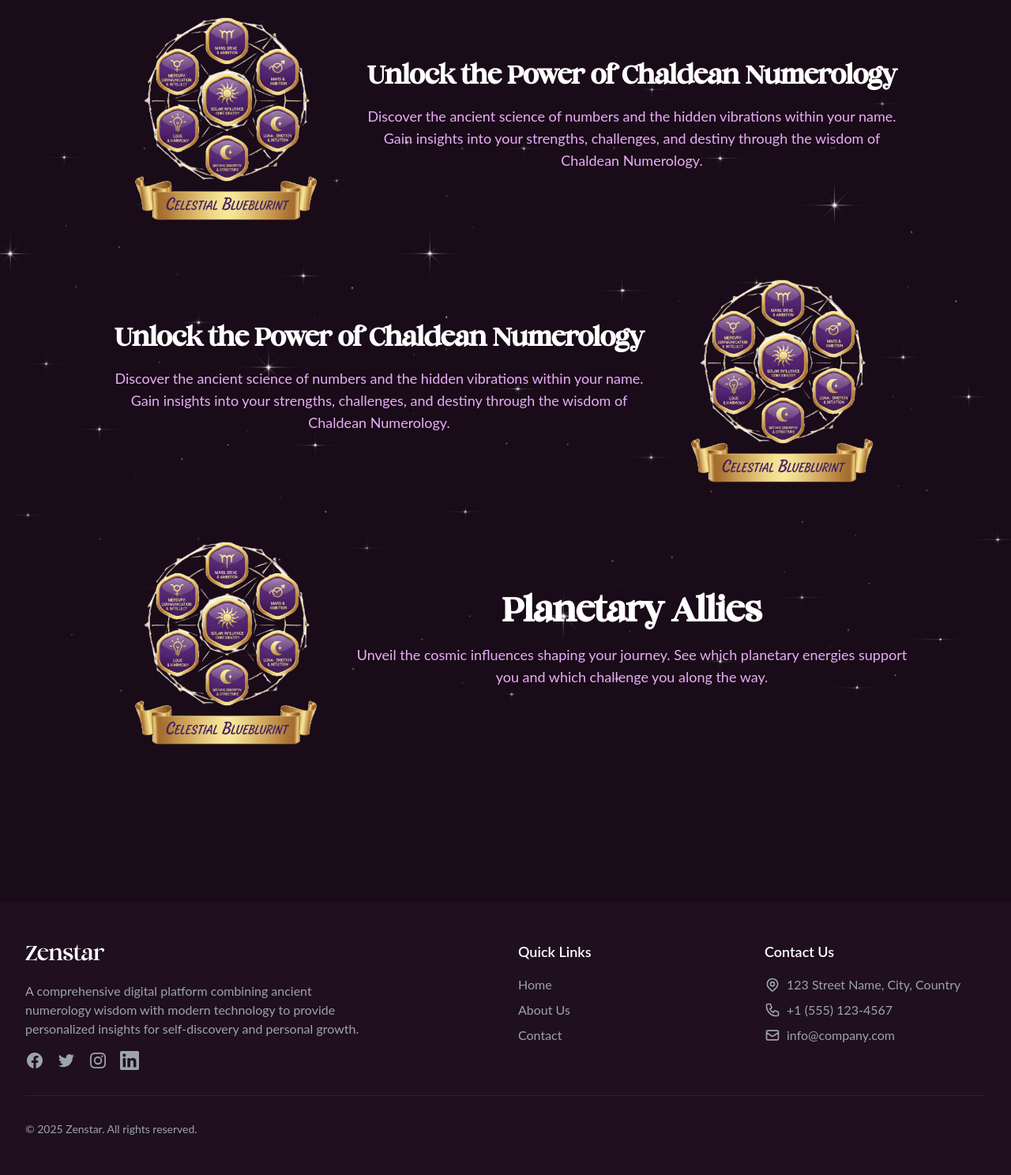
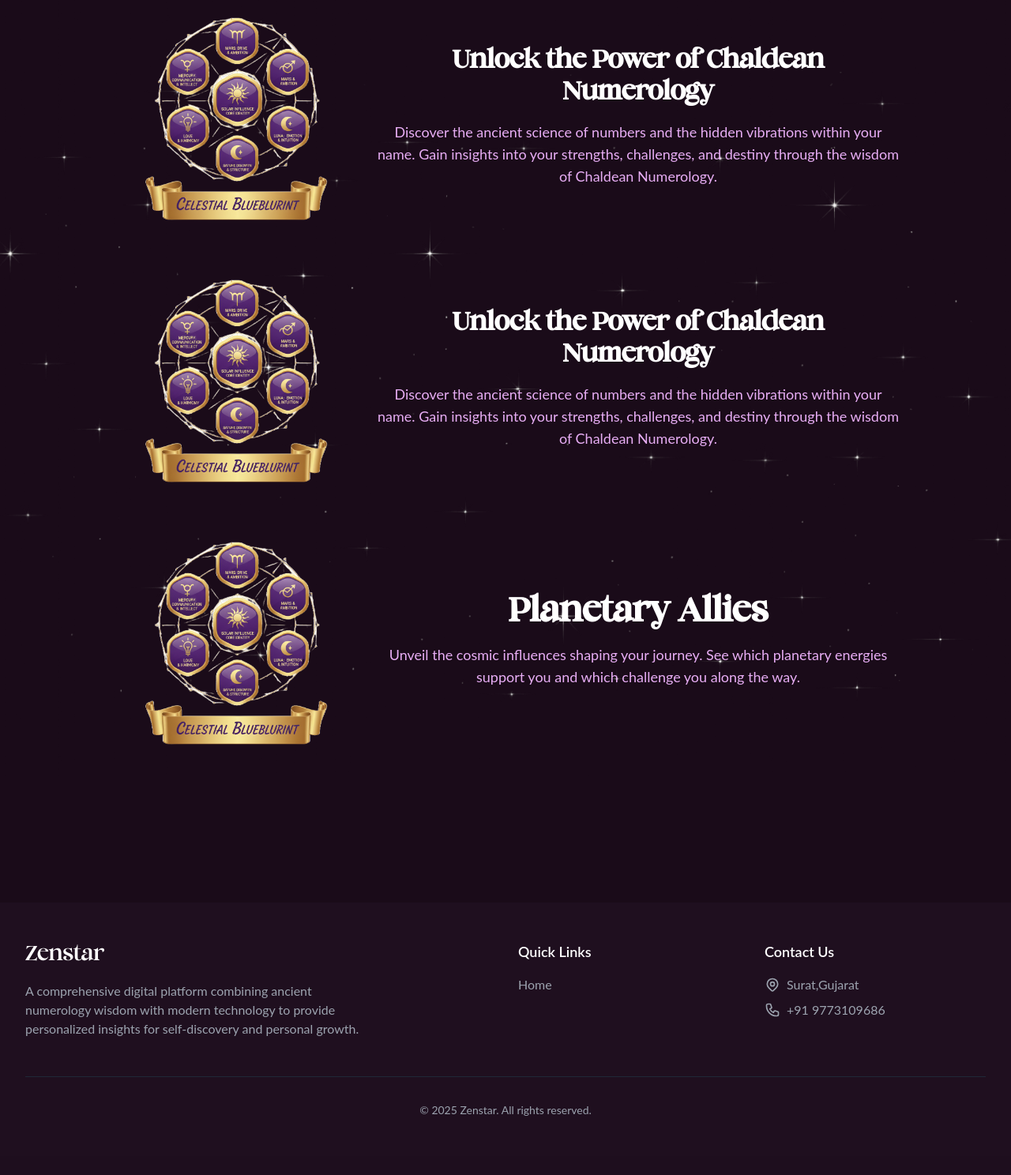
Before and after one commit to shanirawal/Zen, a PHP site: page /home.php in a window 1280 px wide. Shown: the part 865-2353 px from the top of the page at 79% size. After the commit the page ends 2278 px from the top, so only its background shows below. Run offline with PHP 8.4, Linux system fonts and the light colour scheme; the visitor is signed in with stand-in values (Sample User, id 1); some libraries are stand-ins or nearby versions.

Commit message:
layout changes

```diff
--- a/home.php
+++ b/home.php
@@ -25,8 +25,6 @@
           <!-- Desktop navigation -->
           <div class="hidden md:flex md:items-center md:space-x-8">
 
-            <a onclick="window.location.href='home.php'"
-              class="text-zinc-300 hover:text-white px-3 py-2 text-sm font-medium transition-colors duration-200">Home</a>
 
             <a onclick="window.location.href='features.html'"
               class="text-zinc-300 hover:text-white px-3 py-2 text-sm font-medium transition-colors duration-200">Features</a>
@@ -47,9 +45,8 @@
 
               <!-- Dropdown menu -->
               <div
-                class="hidden absolute right-0 mt-40 w-48 bg-white rounded-md shadow-lg py-1 ring-1 ring-black ring-opacity-5 focus:outline-none"
+                class="hidden absolute right-0 mt-20 w-48 bg-white rounded-md shadow-lg py-1 ring-1 ring-black ring-opacity-5 focus:outline-none"
                 id="dropdown-menu">
-                <a href="#" class="block px-4 py-2 text-sm text-gray-700 hover:bg-gray-100">Your Profile</a>
 
                 <a href="logout.php?action=run" class="block px-4 py-2 text-sm text-gray-700 hover:bg-gray-100">Sign
                   out</a>
@@ -108,73 +105,64 @@
 
 
 
-    <div class="w-full space-y-3   mb-[10rem] flex flex-col items-center justify-center bg-cover  bg-center " style="background-image: url('./assets/starrybgHome.png');">
-
-
-
+    <div class="w-full space-y-3 mb-[10rem] flex flex-col items-center justify-center bg-cover bg-center px-4"
+  style="background-image: url('./assets/starrybgHome.png');">
 
   <!-- personality traits section -->
-      <div class="min-w-[70%]  flex relative  rounded-xl max-w-[80%]  ">
+  <div class="min-w-[70%] max-w-[80%] flex flex-col md:flex-row relative rounded-xl items-center gap-4">
 
-
-        <img src="./assets/planets-nobg.png" alt="" class="h-80 rounded-xl ">
+    <img src="./assets/planets-nobg.png" alt="" class="h-60 md:h-80 rounded-xl">
 
     <div class="flex flex-col justify-center relative">
-
-          <h2 class="text-4xl text-center font-cinema text-white font-bold z-10 mb-4">Unlock the Power of Chaldean
-            Numerology</h2>
+      <h2 class="text-4xl text-center font-cinema text-white font-bold z-10 mb-4">
+        Unlock the Power of Chaldean Numerology
+      </h2>
       <p class="text-lg text-center text-[#e8aef5] mb-6">
         Discover the ancient science of numbers and the hidden vibrations within your name. Gain insights into your
         strengths, challenges, and destiny through the wisdom of Chaldean Numerology.
       </p>
+    </div>
 
   </div>
 
 
-      </div>
-
-      <!-- chaldean section  -->
-      <div class="min-w-[70%]  flex relative  rounded-xl max-w-[80%]  ">
-
-
-
+  <!-- chaldean section -->
+  <div class="min-w-[70%] max-w-[80%] flex flex-col md:flex-row-reverse relative rounded-xl items-center gap-4">
 
     <div class="flex flex-col justify-center relative">
-
-          <h2 class="text-4xl text-center font-cinema text-white font-bold z-10 mb-4">Unlock the Power of Chaldean
-            Numerology</h2>
+      <h2 class="text-4xl text-center font-cinema text-white font-bold z-10 mb-4">
+        Unlock the Power of Chaldean Numerology
+      </h2>
       <p class="text-lg text-center text-[#e8aef5] mb-6">
         Discover the ancient science of numbers and the hidden vibrations within your name. Gain insights into your
         strengths, challenges, and destiny through the wisdom of Chaldean Numerology.
       </p>
+    </div>
+
+    <img src="./assets/planets-nobg.png" alt="" class="h-60 md:h-80 rounded-xl">
 
   </div>
 
 
-        <img src="./assets/planets-nobg.png" alt="" class="h-80 rounded-xl ">
+  <!-- planets allies -->
+  <div class="min-w-[70%] max-w-[80%] flex flex-col md:flex-row relative rounded-xl items-center gap-4">
 
-      </div>
-
-      <!-- planets allies  -->
-      <div class="min-w-[70%]  flex relative  rounded-xl max-w-[80%]  ">
-
-
-        <img src="./assets/planets-nobg.png" alt="" class="h-80 rounded-xl ">
+    <img src="./assets/planets-nobg.png" alt="" class="h-60 md:h-80 rounded-xl">
 
     <div class="flex flex-col justify-center relative">
-          <!-- <img src="./assets/plan_f1.png" class="absolute w-36 top-[3%] right-[19%] z-0" alt=""> -->
-          <h2 class="text-5xl text-center font-cinema text-white font-bold z-10 mb-4">Planetary Allies</h2>
+      <h2 class="text-5xl text-center font-cinema text-white font-bold z-10 mb-4">
+        Planetary Allies
+      </h2>
       <p class="text-lg text-center text-[#e8aef5] mb-6">
-            Unveil the cosmic influences shaping your journey. See which planetary energies support you and which
-            challenge you along the way.
+        Unveil the cosmic influences shaping your journey. See which planetary energies support you and which challenge
+        you along the way.
       </p>
-
     </div>
-
 
   </div>
 
 </div>
+
 
     <footer class="bg-[#1f0f1f]  text-white py-12">
       <div class="max-w-7xl mx-auto px-4 sm:px-6 lg:px-8">
@@ -187,7 +175,9 @@
               personalized insights for self-discovery and personal growth.
 
             </p>
-            <div class="flex space-x-4">
+
+            <!-- logos -->
+            <!-- <div class="flex space-x-4">
               <a href="#" class="text-gray-400 hover:text-white transition-colors">
                 <span class="sr-only">Facebook</span>
                 <svg class="h-6 w-6" fill="currentColor" viewBox="0 0 24 24" aria-hidden="true">
@@ -218,7 +208,7 @@
                     d="M20.447 20.452h-3.554v-5.569c0-1.328-.027-3.037-1.852-3.037-1.853 0-2.136 1.445-2.136 2.939v5.667H9.351V9h3.414v1.561h.046c.477-.9 1.637-1.85 3.37-1.85 3.601 0 4.267 2.37 4.267 5.455v6.286zM5.337 7.433c-1.144 0-2.063-.926-2.063-2.065 0-1.138.92-2.063 2.063-2.063 1.14 0 2.064.925 2.064 2.063 0 1.139-.925 2.065-2.064 2.065zm1.782 13.019H3.555V9h3.564v11.452zM22.225 0H1.771C.792 0 0 .774 0 1.729v20.542C0 23.227.792 24 1.771 24h20.451C23.2 24 24 23.227 24 22.271V1.729C24 .774 23.2 0 22.222 0h.003z" />
                 </svg>
               </a>
-            </div>
+            </div> -->
           </div>
 
           <!-- Quick Links -->
@@ -226,9 +216,9 @@
             <h3 class="text-lg font-semibold mb-4">Quick Links</h3>
             <ul class="space-y-2">
               <li><a href="#" class="text-gray-400 hover:text-white transition-colors">Home</a></li>
-              <li><a href="#" class="text-gray-400 hover:text-white transition-colors">About Us</a></li>
+              <!-- <li><a href="#" class="text-gray-400 hover:text-white transition-colors">About Us</a></li>
 
-              <li><a href="#" class="text-gray-400 hover:text-white transition-colors">Contact</a></li>
+              <li><a href="#" class="text-gray-400 hover:text-white transition-colors">Contact</a></li> -->
             </ul>
           </div>
 
@@ -243,28 +233,28 @@
                   <path stroke-linecap="round" stroke-linejoin="round" stroke-width="2"
                     d="M15 11a3 3 0 11-6 0 3 3 0 016 0z" />
                 </svg>
-                <span>123 Street Name, City, Country</span>
+                <span>Surat,Gujarat</span>
               </li>
               <li class="flex items-start">
                 <svg class="h-5 w-5 mr-2 mt-0.5 text-gray-400" fill="none" stroke="currentColor" viewBox="0 0 24 24">
                   <path stroke-linecap="round" stroke-linejoin="round" stroke-width="2"
                     d="M3 5a2 2 0 012-2h3.28a1 1 0 01.948.684l1.498 4.493a1 1 0 01-.502 1.21l-2.257 1.13a11.042 11.042 0 005.516 5.516l1.13-2.257a1 1 0 011.21-.502l4.493 1.498a1 1 0 01.684.949V19a2 2 0 01-2 2h-1C9.716 21 3 14.284 3 6V5z" />
                 </svg>
-                <span>+1 (555) 123-4567</span>
+                <span>+91 9773109686</span>
               </li>
-              <li class="flex items-start">
+              <!-- <li class="flex items-start">
                 <svg class="h-5 w-5 mr-2 mt-0.5 text-gray-400" fill="none" stroke="currentColor" viewBox="0 0 24 24">
                   <path stroke-linecap="round" stroke-linejoin="round" stroke-width="2"
                     d="M3 8l7.89 5.26a2 2 0 002.22 0L21 8M5 19h14a2 2 0 002-2V7a2 2 0 00-2-2H5a2 2 0 00-2 2v10a2 2 0 002 2z" />
                 </svg>
                 <span>info@company.com</span>
-              </li>
+              </li> -->
             </ul>
           </div>
         </div>
 
-        <div class="border-t border-gray-800 mt-8 pt-8 flex flex-col md:flex-row justify-between items-center">
-          <p class="text-gray-400 text-sm">
+        <div class="border-t  border-gray-800 mt-8 pt-8 flex flex-col md:flex-row justify-center items-center">
+          <p class="text-gray-400 text-sm ">
             &copy; 2025 Zenstar. All rights reserved.
           </p>
 
```
Also changed, not shown: index.php (+32 -19 lines). Lines whose indentation alone changed are shown as unchanged.
